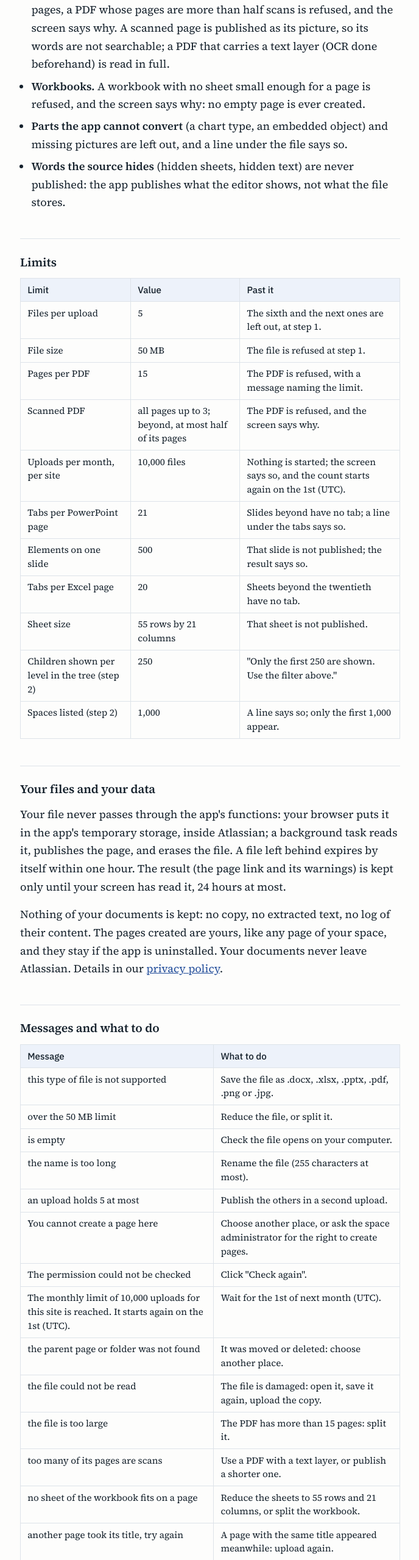
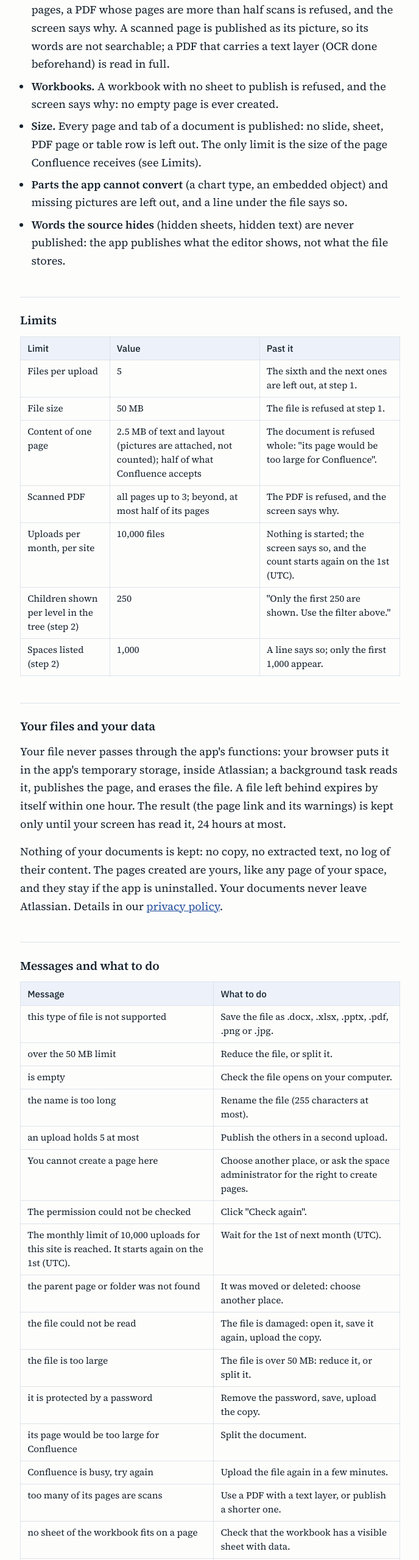
Before and after one commit to numiastowski-design/miksumia-site, a plain HTML site: page guide.html in a window 1280 px wide. Shown: the part 3921-6480 px from the top of the page at 61% size, without its empty margins (295-983 px from the left). Drawn offline with Linux system fonts and the light colour scheme.

Commit message:
Guide (EN et FR) : un seul plafond par document, le contenu de la page (2,5 Mo, la moitié de ce que Confluence accepte) ; plus de plafond par type (15 pages, 21 diapos, 20 feuilles, 55 x 21, 500 éléments) ; quatre messages d'échec ajoutés (mot de passe, page trop grande, Confluence occupé, fichier de plus de 50 Mo). Suit l'app du 07/11/2026 au soir.
Co-Authored-By: Claude Opus 5.5 <noreply@anthropic.com>
Claude-Session: https://claude.ai/code/session_01EwCZFsARJZW5Ss2XH963o3

```diff
--- a/guide.html
+++ b/guide.html
@@ -193,7 +193,8 @@
 <ul>
   <li><strong>The page title</strong> is the file name without its extension. If a page of the space has it already, a number is added: "Report (2)".</li>
   <li><strong>Scanned PDFs.</strong> A PDF of 3 pages or fewer is published even if it is entirely scanned (an attestation, a receipt, a signed page). Beyond 3 pages, a PDF whose pages are more than half scans is refused, and the screen says why. A scanned page is published as its picture, so its words are not searchable; a PDF that carries a text layer (OCR done beforehand) is read in full.</li>
-  <li><strong>Workbooks.</strong> A workbook with no sheet small enough for a page is refused, and the screen says why: no empty page is ever created.</li>
+  <li><strong>Workbooks.</strong> A workbook with no sheet to publish is refused, and the screen says why: no empty page is ever created.</li>
+  <li><strong>Size.</strong> Every page and tab of a document is published: no slide, sheet, PDF page or table row is left out. The only limit is the size of the page Confluence receives (see Limits).</li>
   <li><strong>Parts the app cannot convert</strong> (a chart type, an embedded object) and missing pictures are left out, and a line under the file says so.</li>
   <li><strong>Words the source hides</strong> (hidden sheets, hidden text) are never published: the app publishes what the editor shows, not what the file stores.</li>
 </ul>
@@ -206,13 +207,9 @@
   <tbody>
     <tr><td>Files per upload</td><td>5</td><td>The sixth and the next ones are left out, at step 1.</td></tr>
     <tr><td>File size</td><td>50 MB</td><td>The file is refused at step 1.</td></tr>
-    <tr><td>Pages per PDF</td><td>15</td><td>The PDF is refused, with a message naming the limit.</td></tr>
+    <tr><td>Content of one page</td><td>2.5 MB of text and layout (pictures are attached, not counted); half of what Confluence accepts</td><td>The document is refused whole: "its page would be too large for Confluence".</td></tr>
     <tr><td>Scanned PDF</td><td>all pages up to 3; beyond, at most half of its pages</td><td>The PDF is refused, and the screen says why.</td></tr>
     <tr><td>Uploads per month, per site</td><td>10,000 files</td><td>Nothing is started; the screen says so, and the count starts again on the 1st (UTC).</td></tr>
-    <tr><td>Tabs per PowerPoint page</td><td>21</td><td>Slides beyond have no tab; a line under the tabs says so.</td></tr>
-    <tr><td>Elements on one slide</td><td>500</td><td>That slide is not published; the result says so.</td></tr>
-    <tr><td>Tabs per Excel page</td><td>20</td><td>Sheets beyond the twentieth have no tab.</td></tr>
-    <tr><td>Sheet size</td><td>55 rows by 21 columns</td><td>That sheet is not published.</td></tr>
     <tr><td>Children shown per level in the tree (step 2)</td><td>250</td><td>"Only the first 250 are shown. Use the filter above."</td></tr>
     <tr><td>Spaces listed (step 2)</td><td>1,000</td><td>A line says so; only the first 1,000 appear.</td></tr>
   </tbody>
@@ -242,9 +239,12 @@
     <tr><td>The monthly limit of 10,000 uploads for this site is reached. It starts again on the 1st (UTC).</td><td>Wait for the 1st of next month (UTC).</td></tr>
     <tr><td>the parent page or folder was not found</td><td>It was moved or deleted: choose another place.</td></tr>
     <tr><td>the file could not be read</td><td>The file is damaged: open it, save it again, upload the copy.</td></tr>
-    <tr><td>the file is too large</td><td>The PDF has more than 15 pages: split it.</td></tr>
+    <tr><td>the file is too large</td><td>The file is over 50 MB: reduce it, or split it.</td></tr>
+    <tr><td>it is protected by a password</td><td>Remove the password, save, upload the copy.</td></tr>
+    <tr><td>its page would be too large for Confluence</td><td>Split the document.</td></tr>
+    <tr><td>Confluence is busy, try again</td><td>Upload the file again in a few minutes.</td></tr>
     <tr><td>too many of its pages are scans</td><td>Use a PDF with a text layer, or publish a shorter one.</td></tr>
-    <tr><td>no sheet of the workbook fits on a page</td><td>Reduce the sheets to 55 rows and 21 columns, or split the workbook.</td></tr>
+    <tr><td>no sheet of the workbook fits on a page</td><td>Check that the workbook has a visible sheet with data.</td></tr>
     <tr><td>another page took its title, try again</td><td>A page with the same title appeared meanwhile: upload again.</td></tr>
     <tr><td>could not be sent / could not be started</td><td>Click "Try again with these files"; contact support if it persists.</td></tr>
     <tr><td>no answer yet, it may still be published</td><td>Look under the parent page; it may have been published.</td></tr>
```
Also changed, not shown: guide-fr.html (+8 -8 lines).
